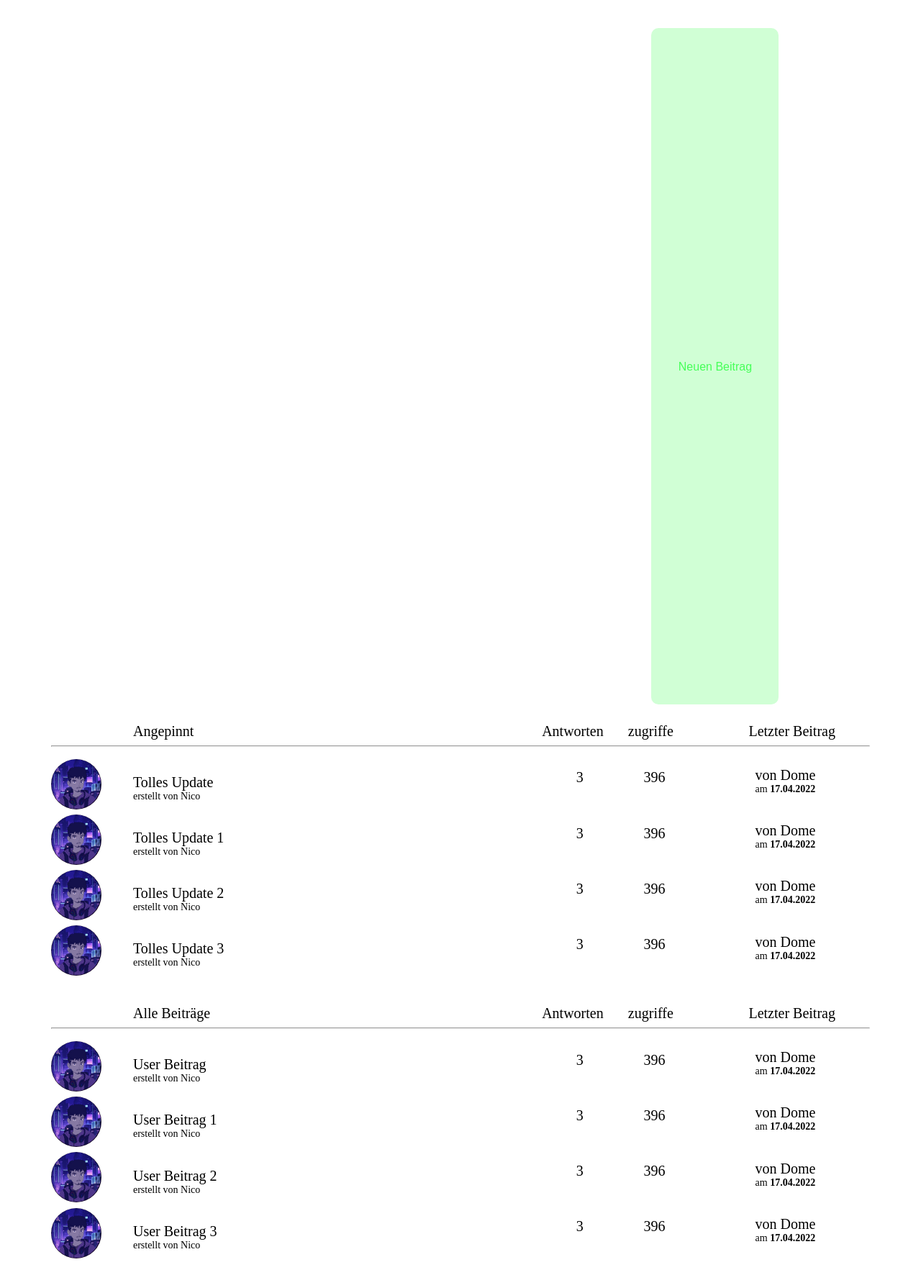
After one commit to DEV-Dome/Klanus, a PHP site: page /pages/projekt/modules/forum/page/BeitragsUbersicht.php?fid=1 in a window 1280 px wide. The commit adds this page. Shown: the whole page at 72% size. Run offline with PHP 8.4, Linux system fonts and the light colour scheme; the visitor is signed in with stand-in values (Sample User, id 1); data that the repository does not hold is empty.

Commit message:
Start mit der Beitrags Übersicht.
[Nur Desktop Variante]

```diff
--- a/pages/projekt/modules/forum/css/main.css
+++ b/pages/projekt/modules/forum/css/main.css
@@ -11,6 +11,7 @@
 
 .Forum{
     width: 100%;
+    cursor: pointer;
 }
 .Forum_icon {
     margin-top: 2%;
@@ -26,3 +27,91 @@
     margin-left: 4.8%;
     font-size: 14px;
 }
+
+
+/* Beitrags ubersicht */
+
+.Beitrag_ubersicht_beschreibung {
+    font-size: 14px !important;
+}
+.beitrage {
+    margin-top: 1%;
+}
+.beitrag_container {
+    margin-bottom: 2%;
+}
+
+.neuen_beitrag_button{
+    float: right;
+    display: inline-block;
+    margin-right: 15%;
+    margin-top: 1%;
+
+    height: 120%;
+
+    background-color: rgba(69, 255, 88, 0.25);
+    color: #45FF58;
+
+    font-size: 20px;
+}
+.beitrag_button{
+    width: 14%;
+
+    font-weight: 500;
+    font-size: 100%;
+    line-height: 27px;
+
+    border: none;
+    outline:none;
+
+    border-radius: 10px;
+}
+.beitrag_container{
+    display: inline-block;
+    width: 90%;
+    margin-top: 2%;
+    margin-left: 5%;
+}
+.beitrag_bild {
+    width: 70px;
+    border-radius: 100%;
+    margin-top: 0.5%;
+}
+.beitrag_name {
+    margin-left: 10%;
+    margin-top: -4.3%;
+    font-size: 20px;
+}
+.beitrag_antworten {
+    float: right;
+
+    margin-top: -4%;
+    margin-right: 35%;
+
+    font-size: 20px;
+}
+.beitrag_zugriffe {
+    float: right;
+
+    margin-top: -4%;
+    margin-right: 25%;
+
+    font-size: 20px;
+}
+.beitrag_letzer_beitrag {
+    float: right;
+
+    margin-top: -4.3%;
+    margin-right: 1%;
+
+    width: 13%;
+
+    font-size: 20px;
+}
+.beitrag_subtitle {
+    font-size: 14px;
+}
+.none_margin_top {
+    margin-top: 0% !important;
+    text-align: center;
+}
--- a/pages/projekt/modules/forum/index.php
+++ b/pages/projekt/modules/forum/index.php
@@ -51,7 +51,7 @@ $prang = new projektRang($_SESSION['PRang'], $pdo)
             foreach($sth_fornen->fetchAll() as $row_foren) {
             ?>
 
-            <div class="Forum">
+            <div class="Forum" onclick="loadProjektUnderPage('forum', 'BeitragsUbersicht.php?fid=<?php echo $row_foren["ID"]?>');">
                 <div class="Forum_icon">
                     <i class="bi bi-folder-fill"></i>
                 </div>
--- /dev/null
+++ b/pages/projekt/modules/forum/page/BeitragsUbersicht.php
@@ -0,0 +1,124 @@
+<?php
+session_start();
+
+$overPath = "../../../../../";
+if(!isset($_SESSION["Login"])){
+    ?>
+    <script>
+        location.href = "../index.php";
+    </script>
+    <?php
+    exit();
+}
+include "../../../../../php/sql/connection.php";
+
+$fid = $_GET["fid"]; // Forum ID
+$fname = ""; // Forum Namen
+$fbeschreibung = "";  // Forum Beschreibung
+
+include "../../rang/projektRang.php";
+include_once "../../../../../php/rang/Rang.php";
+
+$rang = new Rang($_SESSION['Rang'], $pdo);
+$prang = new projektRang($_SESSION['PRang'], $pdo);
+
+//information getten
+
+
+$sqlstr = "SELECT * FROM projekt_forum_forn WHERE ID = ?";
+$sth = $pdo->prepare($sqlstr);
+$sth->bindParam(1, $fid);
+$sth->execute();
+
+foreach($sth->fetchAll() as $row) {
+    $fname = $row["Name"];
+    $fbeschreibung = $row["Beschreibung"];
+}
+?>
+
+<link href="pages/projekt/modules/forum/css/main.css" rel="stylesheet">
+<link href="pages/projekt/modules/forum/css/main_handy.css" rel="stylesheet">
+
+<div class="headline_conatiner" >
+    <span class="headline-text" ><?php echo $fname; ?></span><br>
+    <span class="headline-text Beitrag_ubersicht_beschreibung" ><?php echo $fbeschreibung; ?></span>
+
+    <!-- Buttons -->
+    <button class="beitrag_button neuen_beitrag_button" style="">Neuen Beitrag</button>
+</div>
+
+<div class="beitrag_container">
+    <span style="margin-left: 10% !important; font-size: 20px;">Angepinnt</span>
+
+    <span class="beitrag_letzer_beitrag none_margin_top" style="margin-right: 3%!important;">Letzter Beitrag</span>
+    <span class="beitrag_zugriffe none_margin_top" style="margin-right: 8% !important;">zugriffe</span>
+    <span class="beitrag_antworten none_margin_top" style="margin-right: 3% !important;">Antworten</span>
+    <hr>
+
+    <div class="beitrage">
+        <img onclick="" id="pb_settings" width="200px" src="php/upload/user/profielimg/1.png" class="beitrag_bild" alt="Dein Profiel Bild konnte nicht geladen werden">
+        <div class="beitrag_name">Tolles Update <br> <span class="beitrag_subtitle">erstellt von Nico</span></div>
+        <div class="beitrag_antworten">3</div>
+        <div class="beitrag_zugriffe">396</div>
+        <div class="beitrag_letzer_beitrag">von Dome<br><span class="beitrag_subtitle" >am <b >17.04.2022</b></span></div>
+    </div>
+    <div class="beitrage">
+        <img onclick="" id="pb_settings" width="200px" src="php/upload/user/profielimg/1.png" class="beitrag_bild" alt="Dein Profiel Bild konnte nicht geladen werden">
+        <div class="beitrag_name">Tolles Update 1<br> <span class="beitrag_subtitle">erstellt von Nico</span></div>
+        <div class="beitrag_antworten">3</div>
+        <div class="beitrag_zugriffe">396</div>
+        <div class="beitrag_letzer_beitrag">von Dome<br><span class="beitrag_subtitle" >am <b >17.04.2022</b></span></div>
+    </div>
+    <div class="beitrage">
+        <img onclick="" id="pb_settings" width="200px" src="php/upload/user/profielimg/1.png" class="beitrag_bild" alt="Dein Profiel Bild konnte nicht geladen werden">
+        <div class="beitrag_name">Tolles Update 2<br> <span class="beitrag_subtitle">erstellt von Nico</span></div>
+        <div class="beitrag_antworten">3</div>
+        <div class="beitrag_zugriffe">396</div>
+        <div class="beitrag_letzer_beitrag">von Dome<br><span class="beitrag_subtitle" >am <b >17.04.2022</b></span></div>
+    </div>
+    <div class="beitrage">
+        <img onclick="" id="pb_settings" width="200px" src="php/upload/user/profielimg/1.png" class="beitrag_bild" alt="Dein Profiel Bild konnte nicht geladen werden">
+        <div class="beitrag_name">Tolles Update 3<br> <span class="beitrag_subtitle">erstellt von Nico</span></div>
+        <div class="beitrag_antworten">3</div>
+        <div class="beitrag_zugriffe">396</div>
+        <div class="beitrag_letzer_beitrag">von Dome<br><span class="beitrag_subtitle" >am <b >17.04.2022</b></span></div>
+    </div>
+</div>
+
+<div class="beitrag_container">
+    <span style="margin-left: 10% !important; font-size: 20px;">Alle Beiträge</span>
+
+    <span class="beitrag_letzer_beitrag none_margin_top" style="margin-right: 3%!important;">Letzter Beitrag</span>
+    <span class="beitrag_zugriffe none_margin_top" style="margin-right: 8% !important;">zugriffe</span>
+    <span class="beitrag_antworten none_margin_top" style="margin-right: 3% !important;">Antworten</span>
+    <hr>
+
+    <div class="beitrage">
+        <img onclick="" id="pb_settings" width="200px" src="php/upload/user/profielimg/1.png" class="beitrag_bild" alt="Dein Profiel Bild konnte nicht geladen werden">
+        <div class="beitrag_name">User Beitrag <br> <span class="beitrag_subtitle">erstellt von Nico</span></div>
+        <div class="beitrag_antworten">3</div>
+        <div class="beitrag_zugriffe">396</div>
+        <div class="beitrag_letzer_beitrag">von Dome<br><span class="beitrag_subtitle" >am <b >17.04.2022</b></span></div>
+    </div>
+    <div class="beitrage">
+        <img onclick="" id="pb_settings" width="200px" src="php/upload/user/profielimg/1.png" class="beitrag_bild" alt="Dein Profiel Bild konnte nicht geladen werden">
+        <div class="beitrag_name">User Beitrag 1<br> <span class="beitrag_subtitle">erstellt von Nico</span></div>
+        <div class="beitrag_antworten">3</div>
+        <div class="beitrag_zugriffe">396</div>
+        <div class="beitrag_letzer_beitrag">von Dome<br><span class="beitrag_subtitle" >am <b >17.04.2022</b></span></div>
+    </div>
+    <div class="beitrage">
+        <img onclick="" id="pb_settings" width="200px" src="php/upload/user/profielimg/1.png" class="beitrag_bild" alt="Dein Profiel Bild konnte nicht geladen werden">
+        <div class="beitrag_name">User Beitrag 2<br> <span class="beitrag_subtitle">erstellt von Nico</span></div>
+        <div class="beitrag_antworten">3</div>
+        <div class="beitrag_zugriffe">396</div>
+        <div class="beitrag_letzer_beitrag">von Dome<br><span class="beitrag_subtitle" >am <b >17.04.2022</b></span></div>
+    </div>
+    <div class="beitrage">
+        <img onclick="" id="pb_settings" width="200px" src="php/upload/user/profielimg/1.png" class="beitrag_bild" alt="Dein Profiel Bild konnte nicht geladen werden">
+        <div class="beitrag_name">User Beitrag 3<br> <span class="beitrag_subtitle">erstellt von Nico</span></div>
+        <div class="beitrag_antworten">3</div>
+        <div class="beitrag_zugriffe">396</div>
+        <div class="beitrag_letzer_beitrag">von Dome<br><span class="beitrag_subtitle" >am <b >17.04.2022</b></span></div>
+    </div>
+</div>
```
